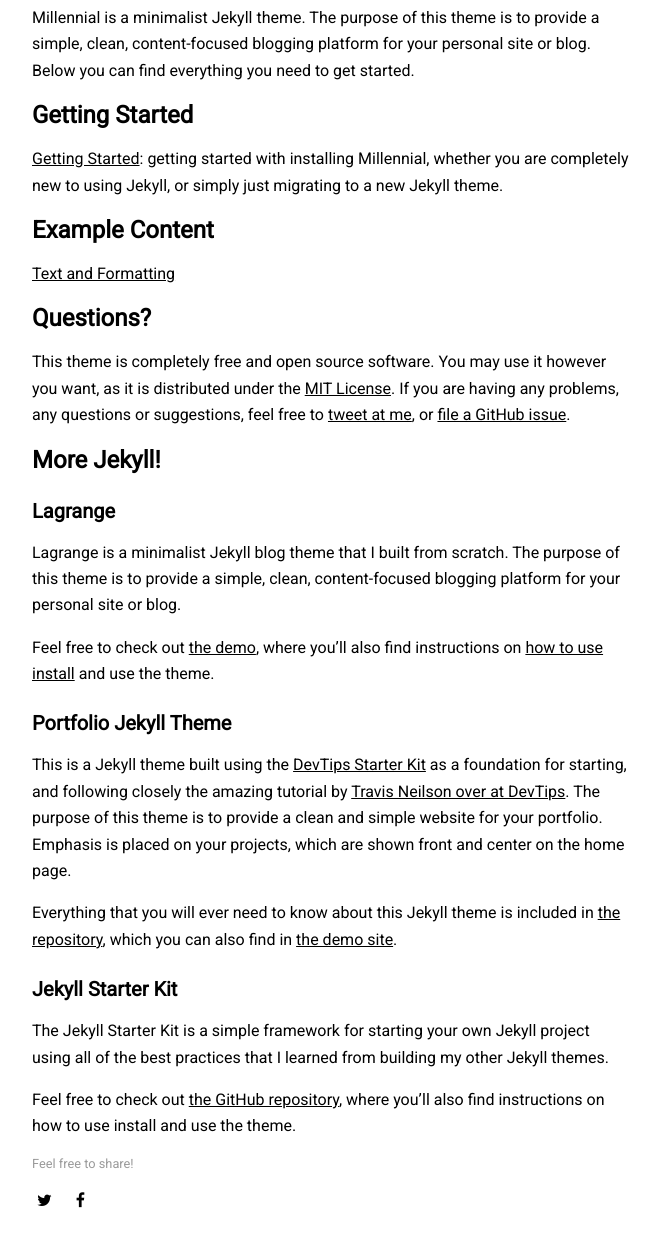
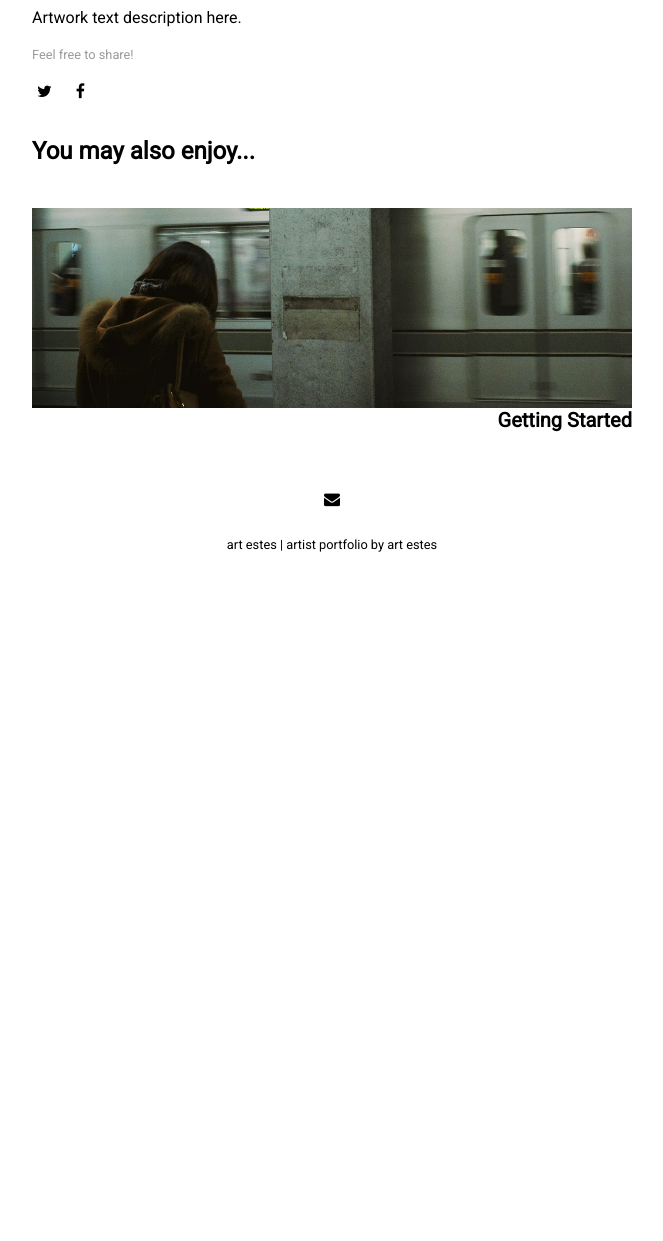
Before and after one commit to art-makes-art/art-makes-art.github.io, a Jekyll site: the page built from _posts/2017-01-01-welcome-to-millennial.md, in a window 1280 px wide and 1400 px high, scrolled down 323 px. Shown: the part 159-1400 px from the top of the window, without its empty margins (308-971 px from the left). Built offline with Jekyll 4.4.1, drawn with Linux system fonts in a browser that asks for light colours; nearby versions of some CDN libraries; after the commit the page ends 1065 px from its top, so only the background shows below that.

Commit message:
comment post1

```diff
--- a/_posts/2017-01-01-welcome-to-millennial.md
+++ b/_posts/2017-01-01-welcome-to-millennial.md
@@ -7,36 +7,36 @@ tags: [portfolio,sample]
 image: cuba-1.jpg
 ---
 
-Millennial is a minimalist Jekyll theme. The purpose of this theme is to provide a simple, clean, content-focused blogging platform for your personal site or blog. Below you can find everything you need to get started.
+Artwork text description here.
 
-## Getting Started
-
-[Getting Started]({{ site.github.url }}{% post_url 2016-10-10-getting-started %}): getting started with installing Millennial, whether you are completely new to using Jekyll, or simply just migrating to a new Jekyll theme.
-
-## Example Content
-
-[Text and Formatting]({{ site.github.url }}{% post_url 2016-09-09-text-formatting %})
-
-## Questions?
-
-This theme is completely free and open source software. You may use it however you want, as it is distributed under the [MIT License](http://choosealicense.com/licenses/mit/). If you are having any problems, any questions or suggestions, feel free to [tweet at me](https://twitter.com/intent/tweet?text=My%20question%20about%20Millennial;via=paululele), or [file a GitHub issue](https://github.com/lenpaul/Millennial/issues/new).
-
-## More Jekyll!
-
-### Lagrange
-
-Lagrange is a minimalist Jekyll blog theme that I built from scratch. The purpose of this theme is to provide a simple, clean, content-focused blogging platform for your personal site or blog.
-
-Feel free to check out <a href="https://lenpaul.github.io/Lagrange/" target="_blank">the demo</a>, where you’ll also find instructions on <a href="https://lenpaul.github.io/Lagrange/journal/getting-started.html">how to use install</a> and use the theme.
-
-### Portfolio Jekyll Theme
-
-This is a Jekyll theme built using the [DevTips Starter Kit](http://devtipsstarterkit.com/) as a foundation for starting, and following closely the amazing tutorial by [Travis Neilson over at DevTips](https://www.youtube.com/watch?v=T6jKLsxbFg4&list=PL0CB3OvPhDA_STygmp3sDenx3UpdOMk7P). The purpose of this theme is to provide a clean and simple website for your portfolio. Emphasis is placed on your projects, which are shown front and center on the home page.
-
-Everything that you will ever need to know about this Jekyll theme is included in [the repository](https://github.com/LeNPaul/portfolio-jekyll-theme), which you can also find in [the demo site](https://lenpaul.github.io/portfolio-jekyll-theme/).
-
-### Jekyll Starter Kit
-
-The Jekyll Starter Kit is a simple framework for starting your own Jekyll project using all of the best practices that I learned from building my other Jekyll themes.
-
-Feel free to check out <a href="https://github.com/LeNPaul/jekyll-starter-kit" target="_blank">the GitHub repository</a>, where you’ll also find instructions on how to use install and use the theme.
+<!--## Getting Started-->
+<!---->
+<!--[Getting Started]({{ site.github.url }}{% post_url 2016-10-10-getting-started %}): getting started with installing Millennial, whether you are completely new to using Jekyll, or simply just migrating to a new Jekyll theme.-->
+<!---->
+<!--## Example Content-->
+<!---->
+<!--[Text and Formatting]({{ site.github.url }}{% post_url 2016-09-09-text-formatting %})-->
+<!---->
+<!--## Questions?-->
+<!---->
+<!--This theme is completely free and open source software. You may use it however you want, as it is distributed under the [MIT License](http://choosealicense.com/licenses/mit/). If you are having any problems, any questions or suggestions, feel free to [tweet at me](https://twitter.com/intent/tweet?text=My%20question%20about%20Millennial;via=paululele), or [file a GitHub issue](https://github.com/lenpaul/Millennial/issues/new).-->
+<!---->
+<!--## More Jekyll!-->
+<!---->
+<!--### Lagrange-->
+<!---->
+<!--Lagrange is a minimalist Jekyll blog theme that I built from scratch. The purpose of this theme is to provide a simple, clean, content-focused blogging platform for your personal site or blog.-->
+<!---->
+<!--Feel free to check out <a href="https://lenpaul.github.io/Lagrange/" target="_blank">the demo</a>, where you’ll also find instructions on <a href="https://lenpaul.github.io/Lagrange/journal/getting-started.html">how to use install</a> and use the theme.-->
+<!---->
+<!--### Portfolio Jekyll Theme-->
+<!---->
+<!--This is a Jekyll theme built using the [DevTips Starter Kit](http://devtipsstarterkit.com/) as a foundation for starting, and following closely the amazing tutorial by [Travis Neilson over at DevTips](https://www.youtube.com/watch?v=T6jKLsxbFg4&list=PL0CB3OvPhDA_STygmp3sDenx3UpdOMk7P). The purpose of this theme is to provide a clean and simple website for your portfolio. Emphasis is placed on your projects, which are shown front and center on the home page.-->
+<!---->
+<!--Everything that you will ever need to know about this Jekyll theme is included in [the repository](https://github.com/LeNPaul/portfolio-jekyll-theme), which you can also find in [the demo site](https://lenpaul.github.io/portfolio-jekyll-theme/).-->
+<!---->
+<!--### Jekyll Starter Kit-->
+<!---->
+<!--The Jekyll Starter Kit is a simple framework for starting your own Jekyll project using all of the best practices that I learned from building my other Jekyll themes.-->
+<!---->
+<!--Feel free to check out <a href="https://github.com/LeNPaul/jekyll-starter-kit" target="_blank">the GitHub repository</a>, where you’ll also find instructions on how to use install and use the theme.-->
```
